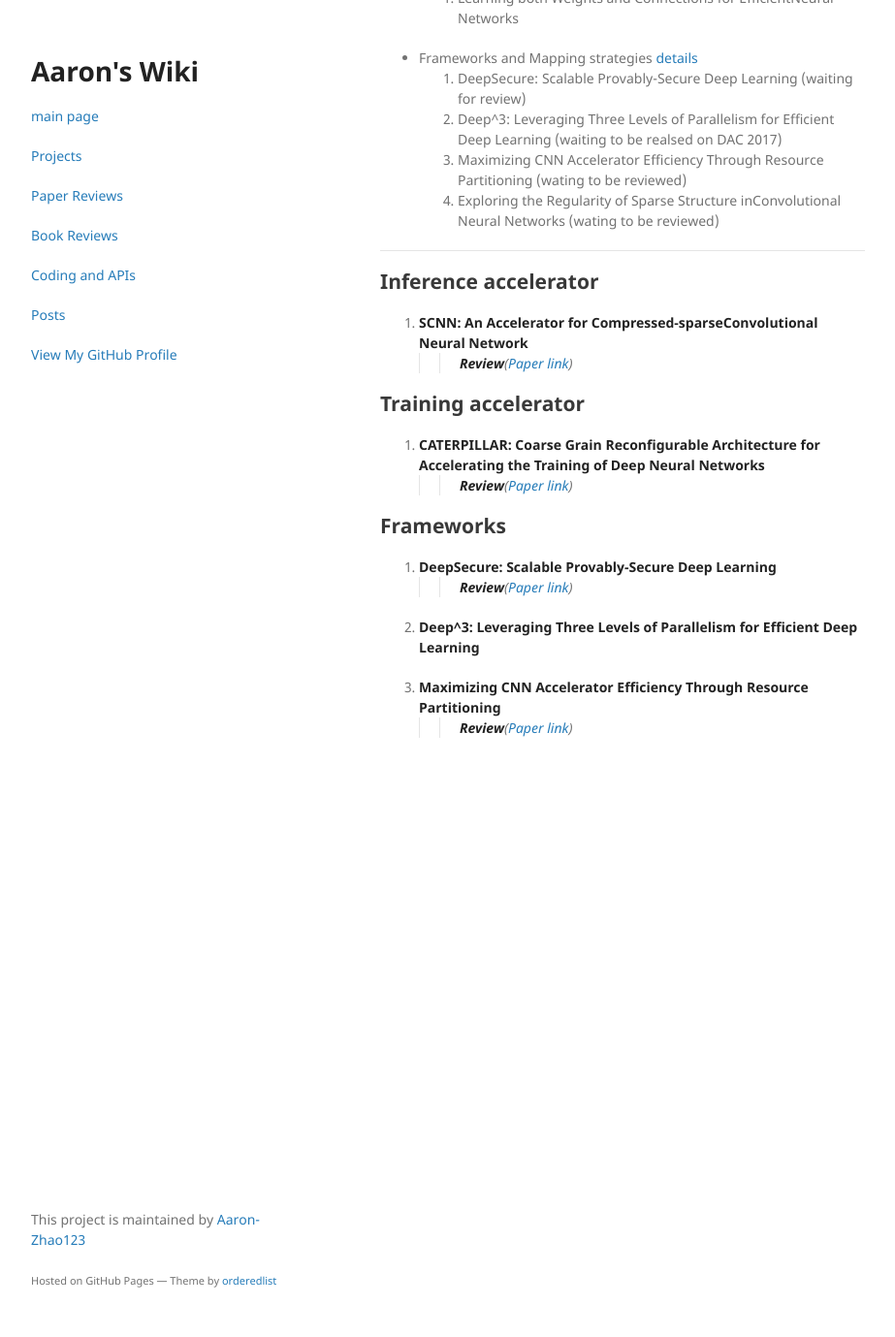
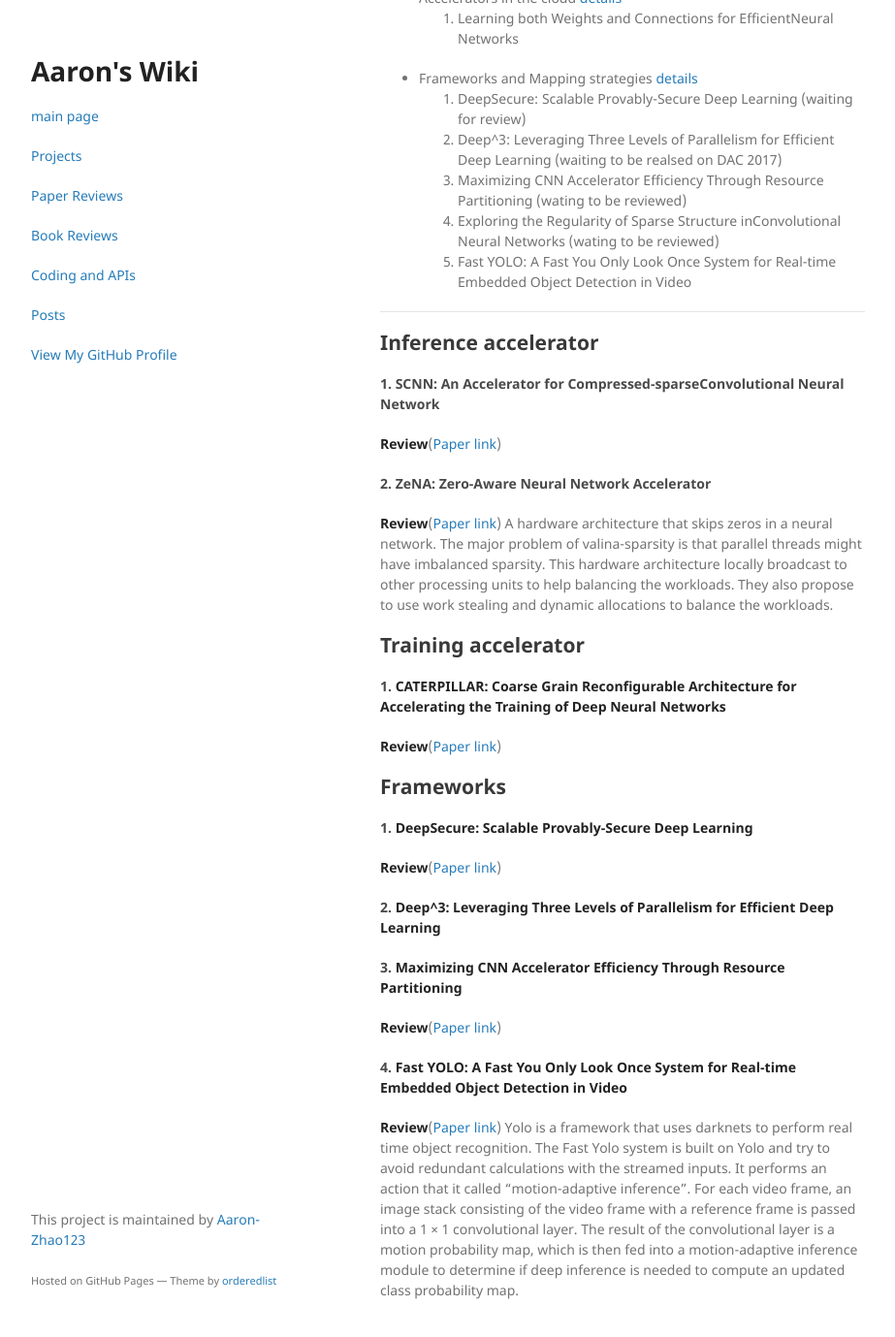
Before and after one commit to Aaron-Zhao123/blog, a Jekyll site: the page built from papers/nn_accelerator/acc_summary.md, in a window 1280 px wide and 1400 px high, scrolled down 330 px. Shown: the top 1379 px of the window at 97% size, without its empty margins (178-1101 px from the left). Built offline with Jekyll 4.4.1, drawn with Linux system fonts in a browser that asks for light colours; our own code applies the rules of GitHub Pages for plain Markdown files; some of the changed text lies outside the part shown.

Commit message:
added reviews

````diff
--- a/papers/nn_accelerator/acc_summary.md
+++ b/papers/nn_accelerator/acc_summary.md
@@ -5,6 +5,9 @@ layout: default
 # [](#list) List of papers
   * Inference accelerators [details](#l_acc)
     1. SCNN: An Accelerator for Compressed-sparseConvolutional Neural Networks (waiting for review)
+    2. ZeNA: Zero-Aware Neural Network Accelerator
+
+
 
   * Training accelerators [details](#t_acc)
     1. CATERPILLAR: Coarse Grain Reconfigurable Architecture for Accelerating the Training of Deep Neural Networks (waiting for review)
@@ -17,49 +20,44 @@ layout: default
     2. Deep^3: Leveraging Three Levels of Parallelism for Efficient Deep Learning (waiting to be realsed on DAC 2017)
     3. Maximizing CNN Accelerator Efficiency Through Resource Partitioning (wating to be reviewed)
     4. Exploring the Regularity of Sparse Structure inConvolutional Neural Networks (wating to be reviewed)
+    5. Fast YOLO: A Fast You Only Look Once System for Real-time Embedded Object Detection in Video
 
 * * *
 
 ## <a id="l_acc"></a>Inference accelerator
-1. **SCNN: An Accelerator for Compressed-sparseConvolutional Neural Network**
-> > **Review**([Paper link](http://people.csail.mit.edu/anurag_m/papers/2017.scnn.isca.pdf))
+#### 1. SCNN: An Accelerator for Compressed-sparseConvolutional Neural Network
+
+**Review**([Paper link](http://people.csail.mit.edu/anurag_m/papers/2017.scnn.isca.pdf))
+
+#### 2. ZeNA: Zero-Aware Neural Network Accelerator
+
+**Review**([Paper link](http://ieeexplore.ieee.org/document/8013151/))
+A hardware architecture that skips zeros in a neural network.
+The major problem of valina-sparsity is that parallel threads might have imbalanced
+sparsity.
+This hardware architecture locally broadcast to other processing units to help
+balancing the workloads.
+They also propose to use work stealing and dynamic allocations to balance the workloads.
 
 ## <a id="t_acc"></a>Training accelerator
-1. **CATERPILLAR: Coarse Grain Reconfigurable Architecture for Accelerating the Training of Deep Neural Networks**
-> > **Review**([Paper link](https://arxiv.org/abs/1706.00517))
+#### 1. **CATERPILLAR: Coarse Grain Reconfigurable Architecture for Accelerating the Training of Deep Neural Networks**
+ **Review**([Paper link](https://arxiv.org/abs/1706.00517))
 
 ## <a id="frameworks"></a>Frameworks
-1. **DeepSecure: Scalable Provably-Secure Deep Learning**
-> > **Review**([Paper link](https://arxiv.org/pdf/1705.08963.pdf))
+#### 1. **DeepSecure: Scalable Provably-Secure Deep Learning**
+ **Review**([Paper link](https://arxiv.org/pdf/1705.08963.pdf))
 
-2. **Deep^3: Leveraging Three Levels of Parallelism for Efficient Deep Learning**
+#### 2. **Deep^3: Leveraging Three Levels of Parallelism for Efficient Deep Learning**
 
 
-3. **Maximizing CNN Accelerator Efficiency Through Resource Partitioning**
-> > **Review**([Paper link](https://arxiv.org/pdf/1607.00064))
+#### 3. **Maximizing CNN Accelerator Efficiency Through Resource Partitioning**
+**Review**([Paper link](https://arxiv.org/pdf/1607.00064))
 
-
-
-
-
-
-
-<!--
-> > **Bibtex**
-> > ```
-@article{DBLP:journals/corr/LiKDSG16,
-  author    = {Hao Li and
-               Asim Kadav and
-               Igor Durdanovic and
-               Hanan Samet and
-               Hans Peter Graf},
-  title     = {Pruning Filters for Efficient ConvNets},
-  journal   = {CoRR},
-  volume    = {abs/1608.08710},
-  year      = {2016},
-  url       = {http://arxiv.org/abs/1608.08710},
-  timestamp = {Fri, 02 Sep 2016 17:46:24 +0200},
-  biburl    = {http://dblp.uni-trier.de/rec/bib/journals/corr/LiKDSG16},
-  bibsource = {dblp computer science bibliography, http://dblp.org}
-}
-``` -->
+#### 4. **Fast YOLO: A Fast You Only Look Once System for Real-time Embedded Object Detection in Video**
+**Review**([Paper link]())
+Yolo is a framework that uses darknets to perform real time object recognition.
+The Fast Yolo system is built on Yolo and try to avoid redundant calculations
+with the streamed inputs.
+It performs an action that it called "motion-adaptive inference".
+For each video frame, an image stack consisting of the video frame with a reference frame is passed into a 1 × 1 convolutional layer.
+The result of the convolutional layer is a motion probability map, which is then fed into a motion-adaptive inference module to determine if deep inference is needed to compute an updated class probability map.
````
Also changed, not shown: papers/fpga_nn/fpgann_summary.md (+12 -23 lines), papers/nn_models/model_summary.md (+8 -0 lines), papers/papers_index.md (+1 -20 lines), papers/pruning/pruning_summary.md (+41 -2 lines), 2 other files.
